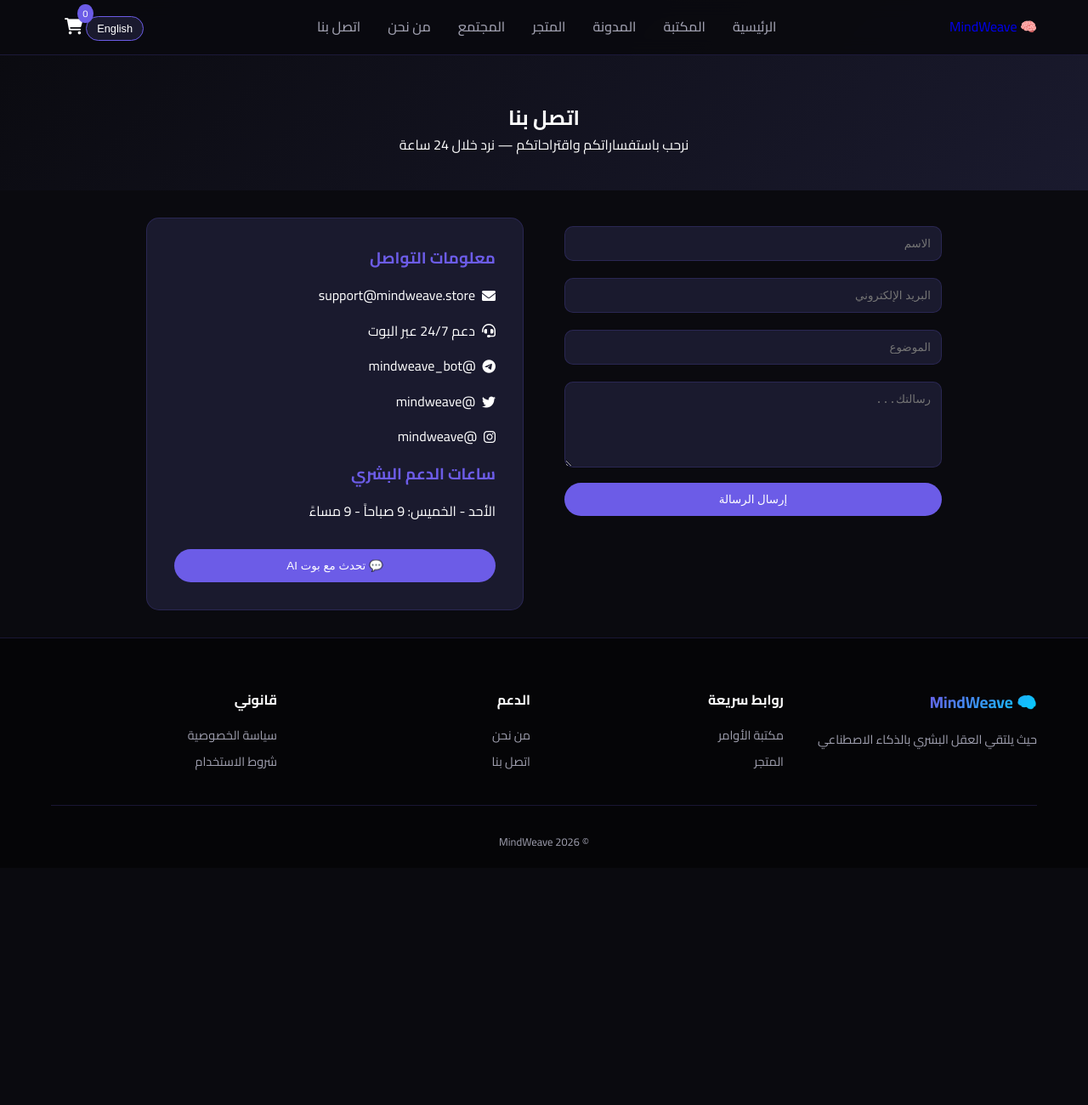
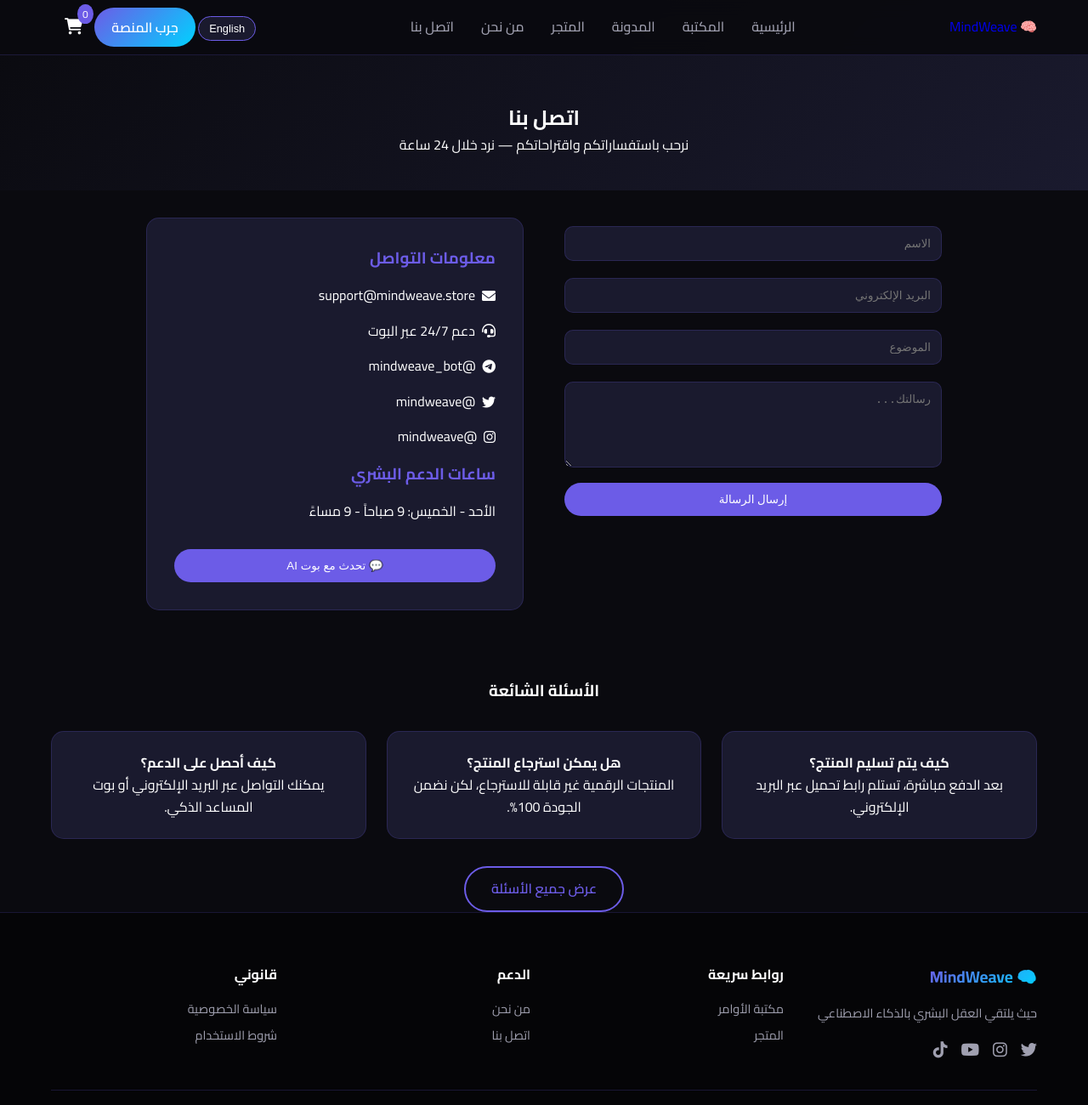
Before and after one commit to casperblac991/mindweave-platform, a plain HTML site: page contact.html in a window 1280 px wide. Shown: the top 1300 px of the page at 85% size. Before the commit the page ends 1021 px from the top, so only its background shows below. Drawn offline with Linux system fonts and the light colour scheme.

Commit message:
Update contact.html

```diff
--- a/contact.html
+++ b/contact.html
@@ -1,12 +1,23 @@
-
 <!DOCTYPE html>
 <html lang="ar" dir="rtl">
 <head>
 <meta charset="UTF-8">
 <meta name="viewport" content="width=device-width, initial-scale=1.0">
+<meta name="description" content="تواصل مع MindWeave - نرحب باستفساراتكم واقتراحاتكم. دعم فني عبر البريد الإلكتروني وبوت AI.">
+<meta name="keywords" content="اتصل بنا, دعم MindWeave, مساعدة الذكاء الاصطناعي">
+<meta name="author" content="MindWeave">
+<meta name="google-site-verification" content="ATi9HKInahPK22qqb-sqp70-MIeFlgKp0n8azYVo_Mw" />
 <title>اتصل بنا | MindWeave</title>
+<!-- Google tag (gtag.js) -->
+<script async src="https://www.googletagmanager.com/gtag/js?id=G-DZ4WQDX31M"></script>
+<script>
+  window.dataLayer = window.dataLayer || [];
+  function gtag(){dataLayer.push(arguments);}
+  gtag('js', new Date());
+  gtag('config', 'G-DZ4WQDX31M');
+</script>
 <link rel="stylesheet" href="css/style.css">
-<link href="https://fonts.googleapis.com/css2?family=Cairo:wght@400;500;600;700&display=swap" rel="stylesheet">
+<link href="https://fonts.googleapis.com/css2?family=Cairo:wght@400;500;600;700;800&display=swap" rel="stylesheet">
 <link rel="stylesheet" href="https://cdnjs.cloudflare.com/ajax/libs/font-awesome/6.0.0/css/all.min.css">
 <style>
 .lang-switch{background:#1A1A2E;border:1px solid #6C5CE7;padding:6px 12px;border-radius:30px;cursor:pointer;color:white}
@@ -16,6 +27,10 @@
 body.en [data-lang="en"]{display:block}
 body.en{direction:ltr;text-align:left}
 body:not(.en){direction:rtl;text-align:right}
+.cart-count{background:#6C5CE7;border-radius:50%;padding:2px 6px;font-size:12px}
+.cart-icon{text-decoration:none;color:white}
+.btn-try{background:linear-gradient(135deg,#6C5CE7,#00D2FF);color:white;padding:8px 20px;border-radius:30px;text-decoration:none;font-weight:600;margin-left:10px}
+.btn-try:hover{transform:translateY(-2px);box-shadow:0 5px 15px rgba(108,92,231,0.3)}
 .page-header{padding:120px 0 40px;text-align:center;background:linear-gradient(135deg,#0A0A0F,#1A1A2E)}
 .contact-grid{display:grid;grid-template-columns:1fr 1fr;gap:3rem;max-width:1000px;margin:auto;padding:2rem}
 .contact-form input,.contact-form textarea{width:100%;padding:12px;margin:10px 0;border-radius:10px;background:#1A1A2E;color:white;border:1px solid rgba(108,92,231,0.2)}
@@ -24,6 +39,9 @@
 .contact-info h3{color:#6C5CE7;margin-bottom:1rem}
 .contact-info p{margin:1rem 0;display:flex;align-items:center;gap:0.5rem}
 .bot-btn{background:#6C5CE7;color:white;border:none;padding:12px;border-radius:30px;cursor:pointer;width:100%;margin-top:1rem}
+.faq-preview{margin-top:3rem;text-align:center}
+.faq-grid{display:grid;grid-template-columns:repeat(auto-fit,minmax(300px,1fr));gap:1.5rem;margin:2rem 0}
+.faq-item{background:#1A1A2E;border-radius:15px;padding:1.5rem;border:1px solid rgba(108,92,231,0.2)}
 @media(max-width:768px){.contact-grid{grid-template-columns:1fr}}
 </style>
 </head>
@@ -37,13 +55,13 @@
 <li><a href="library.html" data-lang="ar">المكتبة</a><a href="library.html" data-lang="en">Library</a></li>
 <li><a href="blog.html" data-lang="ar">المدونة</a><a href="blog.html" data-lang="en">Blog</a></li>
 <li><a href="store.html" data-lang="ar">المتجر</a><a href="store.html" data-lang="en">Store</a></li>
-<li><a href="community.html" data-lang="ar">المجتمع</a><a href="community.html" data-lang="en">Community</a></li>
 <li><a href="about.html" data-lang="ar">من نحن</a><a href="about.html" data-lang="en">About</a></li>
 <li><a href="contact.html" data-lang="ar">اتصل بنا</a><a href="contact.html" data-lang="en">Contact</a></li>
 </ul>
 <div class="nav-icons">
 <button class="lang-switch" onclick="toggleLanguage()" id="langBtn">English</button>
-<a href="cart.html" class="cart-icon"><i class="fas fa-shopping-cart"></i><span class="cart-count">0</span></a>
+<a href="store.html" class="btn-try" data-lang="ar">جرب المنصة</a><a href="store.html" class="btn-try" data-lang="en">Try Platform</a>
+<a href="cart.html" class="cart-icon"><i class="fas fa-shopping-cart"></i><span class="cart-count" id="cartCount">0</span></a>
 </div>
 </nav>
 </header>
@@ -84,12 +102,25 @@
 <button class="bot-btn" onclick="openChatbot()" data-lang="en">💬 Chat with AI Bot</button>
 </div>
 </div>
+
+<div class="faq-preview">
+<div class="container">
+<h3 data-lang="ar">الأسئلة الشائعة</h3>
+<h3 data-lang="en">Frequently Asked Questions</h3>
+<div class="faq-grid">
+<div class="faq-item"><h4 data-lang="ar">كيف يتم تسليم المنتج؟</h4><h4 data-lang="en">How is the product delivered?</h4><p data-lang="ar">بعد الدفع مباشرة، تستلم رابط تحميل عبر البريد الإلكتروني.</p><p data-lang="en">After payment, you receive a download link via email.</p></div>
+<div class="faq-item"><h4 data-lang="ar">هل يمكن استرجاع المنتج؟</h4><h4 data-lang="en">Can I return the product?</h4><p data-lang="ar">المنتجات الرقمية غير قابلة للاسترجاع، لكن نضمن الجودة 100%.</p><p data-lang="en">Digital products are non-refundable, but we guarantee 100% quality.</p></div>
+<div class="faq-item"><h4 data-lang="ar">كيف أحصل على الدعم؟</h4><h4 data-lang="en">How do I get support?</h4><p data-lang="ar">يمكنك التواصل عبر البريد الإلكتروني أو بوت المساعد الذكي.</p><p data-lang="en">You can contact us via email or the AI assistant bot.</p></div>
+</div>
+<a href="faq.html" class="btn-secondary" data-lang="ar">عرض جميع الأسئلة</a><a href="faq.html" class="btn-secondary" data-lang="en">View All Questions</a>
+</div>
+</div>
 </main>
 
 <footer>
 <div class="container">
 <div class="footer-grid">
-<div class="footer-col"><div class="footer-logo">🧠 MindWeave</div><p data-lang="ar">حيث يلتقي العقل البشري بالذكاء الاصطناعي</p><p data-lang="en">Where human mind meets AI</p></div>
+<div class="footer-col"><div class="footer-logo">🧠 MindWeave</div><p data-lang="ar">حيث يلتقي العقل البشري بالذكاء الاصطناعي</p><p data-lang="en">Where human mind meets AI</p><div class="social-links"><a href="#"><i class="fab fa-twitter"></i></a><a href="#"><i class="fab fa-instagram"></i></a><a href="#"><i class="fab fa-youtube"></i></a><a href="#"><i class="fab fa-tiktok"></i></a></div></div>
 <div class="footer-col"><h4 data-lang="ar">روابط سريعة</h4><h4 data-lang="en">Quick Links</h4><ul><li><a href="library.html" data-lang="ar">مكتبة الأوامر</a><a href="library.html" data-lang="en">Library</a></li><li><a href="store.html" data-lang="ar">المتجر</a><a href="store.html" data-lang="en">Store</a></li></ul></div>
 <div class="footer-col"><h4 data-lang="ar">الدعم</h4><h4 data-lang="en">Support</h4><ul><li><a href="about.html" data-lang="ar">من نحن</a><a href="about.html" data-lang="en">About</a></li><li><a href="contact.html" data-lang="ar">اتصل بنا</a><a href="contact.html" data-lang="en">Contact</a></li></ul></div>
 <div class="footer-col"><h4 data-lang="ar">قانوني</h4><h4 data-lang="en">Legal</h4><ul><li><a href="privacy.html" data-lang="ar">سياسة الخصوصية</a><a href="privacy.html" data-lang="en">Privacy</a></li><li><a href="terms.html" data-lang="ar">شروط الاستخدام</a><a href="terms.html" data-lang="en">Terms</a></li></ul></div>
@@ -100,30 +131,18 @@
 
 <script>
 let currentLang = localStorage.getItem('lang') || 'ar';
+
 function toggleLanguage() {
     currentLang = currentLang === 'ar' ? 'en' : 'ar';
     localStorage.setItem('lang', currentLang);
     document.body.classList.toggle('en', currentLang === 'en');
     document.getElementById('langBtn').textContent = currentLang === 'ar' ? 'English' : 'عربي';
 }
+
 function applyLanguage() {
     document.body.classList.toggle('en', currentLang === 'en');
     document.getElementById('langBtn').textContent = currentLang === 'ar' ? 'English' : 'عربي';
 }
-let cart = JSON.parse(localStorage.getItem('cart')) || [];
-function updateCartDisplay() {
-    const count = cart.reduce((s, i) => s + i.quantity, 0);
-    const cartSpan = document.querySelector('.cart-count');
-    if (cartSpan) cartSpan.textContent = count;
-}
-applyLanguage();
-updateCartDisplay();
-
-document.getElementById('contactForm').onsubmit = function(e) {
-    e.preventDefault();
-    alert(currentLang === 'ar' ? '✅ تم إرسال رسالتك. سنرد خلال 24 ساعة.' : '✅ Your message has been sent. We will reply within 24 hours.');
-    this.reset();
-};
 
 function openChatbot() {
     const chatbotWindow = document.getElementById('chatbotWindow');
@@ -133,6 +152,22 @@
         alert(currentLang === 'ar' ? '🤖 افتح البوت من الزر الموجود أسفل اليسار' : '🤖 Open the bot from the button at the bottom left');
     }
 }
+
+let cart = JSON.parse(localStorage.getItem('cart')) || [];
+function updateCartDisplay() {
+    const count = cart.reduce((s, i) => s + i.quantity, 0);
+    const cartSpan = document.querySelector('.cart-count');
+    if (cartSpan) cartSpan.textContent = count;
+}
+
+document.getElementById('contactForm').onsubmit = function(e) {
+    e.preventDefault();
+    alert(currentLang === 'ar' ? '✅ تم إرسال رسالتك. سنرد خلال 24 ساعة.' : '✅ Your message has been sent. We will reply within 24 hours.');
+    this.reset();
+};
+
+applyLanguage();
+updateCartDisplay();
 </script>
 </body>
 </html>
```
